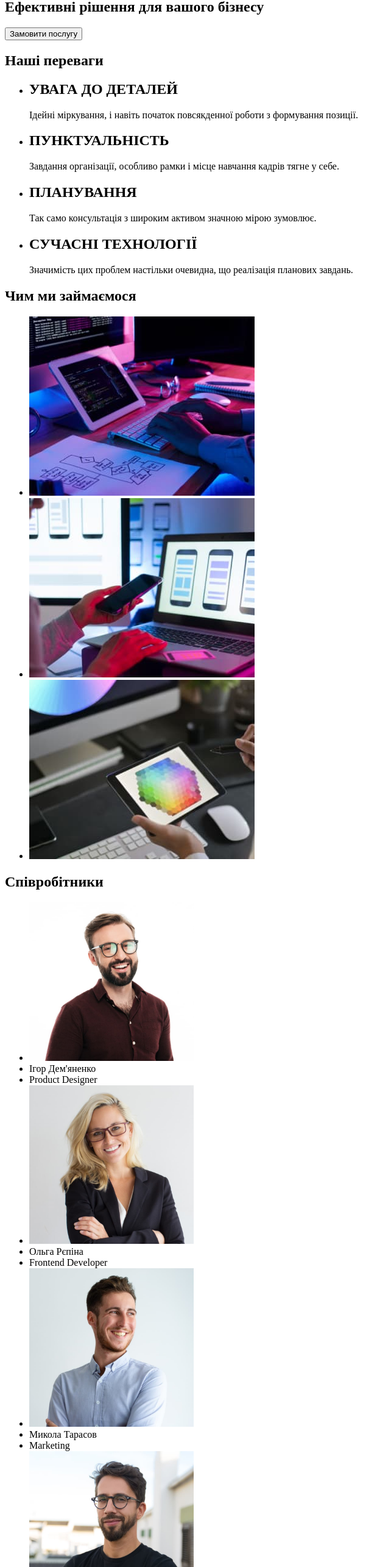
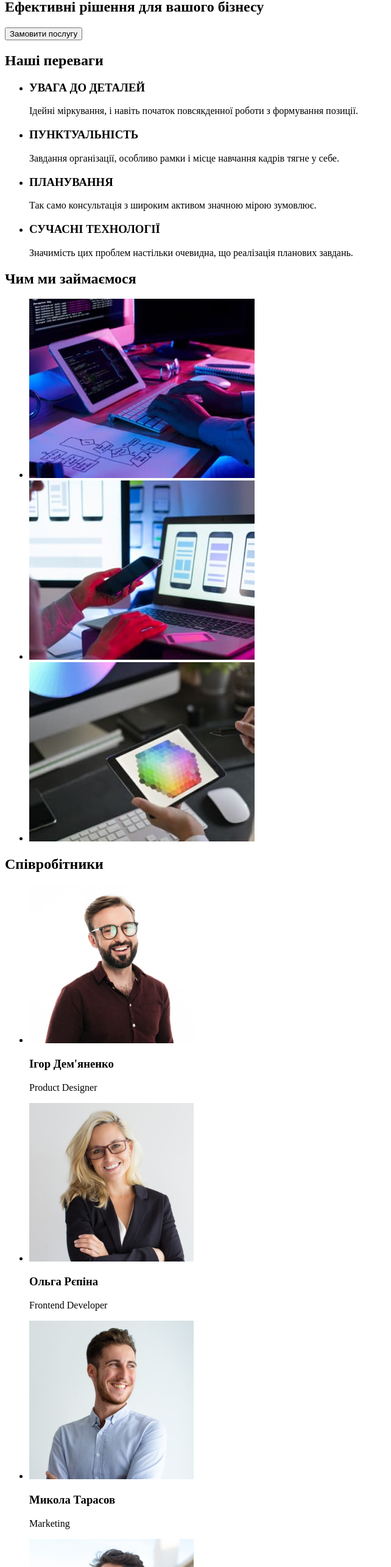
Before and after one commit to AntoninaKobzar/goit-markup-hw-01, a plain HTML site: page index.html in a window 1280 px wide. Shown: the part 170-2740 px from the top of the page at 61% size, without its empty margins (0-642 px from the left). Drawn offline with Linux system fonts and the light colour scheme.

Commit message:
correct mistakes

```diff
--- a/index.html
+++ b/index.html
@@ -21,6 +21,7 @@
         </ul>
         </header>
         <!--Main-->
+        <main>
         <div>
             <section>
                 <h1>Ефективні рішення для вашого бізнесу</h1>
@@ -31,39 +32,61 @@
         <section>
             <h2>Наші переваги</h2>
             <ul>
-                <li><h2>УВАГА ДО ДЕТАЛЕЙ</h2><p>Ідейні міркування, і навіть початок повсякденної роботи з формування позиції.</p></li>
-                <li><h2>ПУНКТУАЛЬНІСТЬ</h2><p>Завдання організації, особливо рамки і місце навчання кадрів тягне у себе.</p></li>
-                <li><h2>ПЛАНУВАННЯ</h2><p>Так само консультація з широким активом значною мірою зумовлює.</p></li>
-                <li><h2>СУЧАСНІ ТЕХНОЛОГІЇ</h2><p>Значимість цих проблем настільки очевидна, що реалізація планових завдань.</p></li>
+                <li>
+                    <h3>УВАГА ДО ДЕТАЛЕЙ</h3>
+                    <p>Ідейні міркування, і навіть початок повсякденної роботи з формування позиції.</p>
+                </li>
+                <li>
+                    <h3>ПУНКТУАЛЬНІСТЬ</h3>
+                    <p>Завдання організації, особливо рамки і місце навчання кадрів тягне у себе.</p>
+                </li>
+                <li>
+                    <h3>ПЛАНУВАННЯ</h3>
+                    <p>Так само консультація з широким активом значною мірою зумовлює.</p>
+                </li>
+                <li>
+
+                    <h3>СУЧАСНІ ТЕХНОЛОГІЇ</h3>
+                    <p>Значимість цих проблем настільки очевидна, що реалізація планових завдань.</p>
+                </li>
             </ul>
         </section>
         <!--Чим ми займаємось-->
         <section>
             <h2>Чим ми займаємося</h2>
             <ul>
-                <li><img src="/images/box1.jpg" alt="фото 1 робота в студії" width="370"></li>
-                <li><img src="/images/box2.jpg" alt="фото 2 робота в студії" width="370"></li>
-                <li><img src="/images/box3.jpg" alt="фото 3 робота в студії" width="370"></li>
+                <li><img src="./images/box1.jpg" alt="фото 1 робота в студії" width="370"></li>
+                <li><img src="./images/box2.jpg" alt="фото 2 робота в студії" width="370"></li>
+                <li><img src="./images/box3.jpg" alt="фото 3 робота в студії" width="370"></li>
             </ul>
         </section>
         <!--Наша команда-->
         <section>
             <h2>Співробітники</h2>
             <ul>
-                <li><img src="/images/person1.jpg" alt="фото співробітника" width="270"></li>
-                <li>Ігор Дем'яненко</li>
-                <li>Product Designer</li>
-                <li><img src="/images/person2.jpg" alt="фото співробітника" width="270"></li>
-                <li>Ольга Рєпіна</li>
-                <li>Frontend Developer</li>
-                <li><img src="/images/person3.jpg" alt="фото співробітника" width="270"></li>
-                <li>Микола Тарасов</li>
-                <li>Marketing</li>
-                <li><img src="/images/person4.jpg" alt="фото співробітника" width="270"></li>
-                <li>Михайло Єрмаков</li>
-                <li>UI Designer</li>
+                <li>
+                <img src="/images/person1.jpg" alt="фото співробітника" width="270">
+                <h3>Ігор Дем'яненко</h3>
+                <p>Product Designer</p>
+                </li>
+                <li>
+                <img src="/images/person2.jpg" alt="фото співробітника" width="270">
+                <h3>Ольга Рєпіна</h3>
+                <p>Frontend Developer</p>
+                </li>
+                <li>
+                <img src="/images/person3.jpg" alt="фото співробітника" width="270">
+                <h3>Микола Тарасов</h3>
+                <p>Marketing</p>
+                </li>
+                <li>
+                <img src="/images/person4.jpg" alt="фото співробітника" width="270">
+                <h3>Михайло Єрмаков</h3>
+                <p>UI Designer</p>
+                </li>
             </ul>
         </section>
+        </main>
     <footer>
         <a href="">WebStudio</a>
         <address>
```
